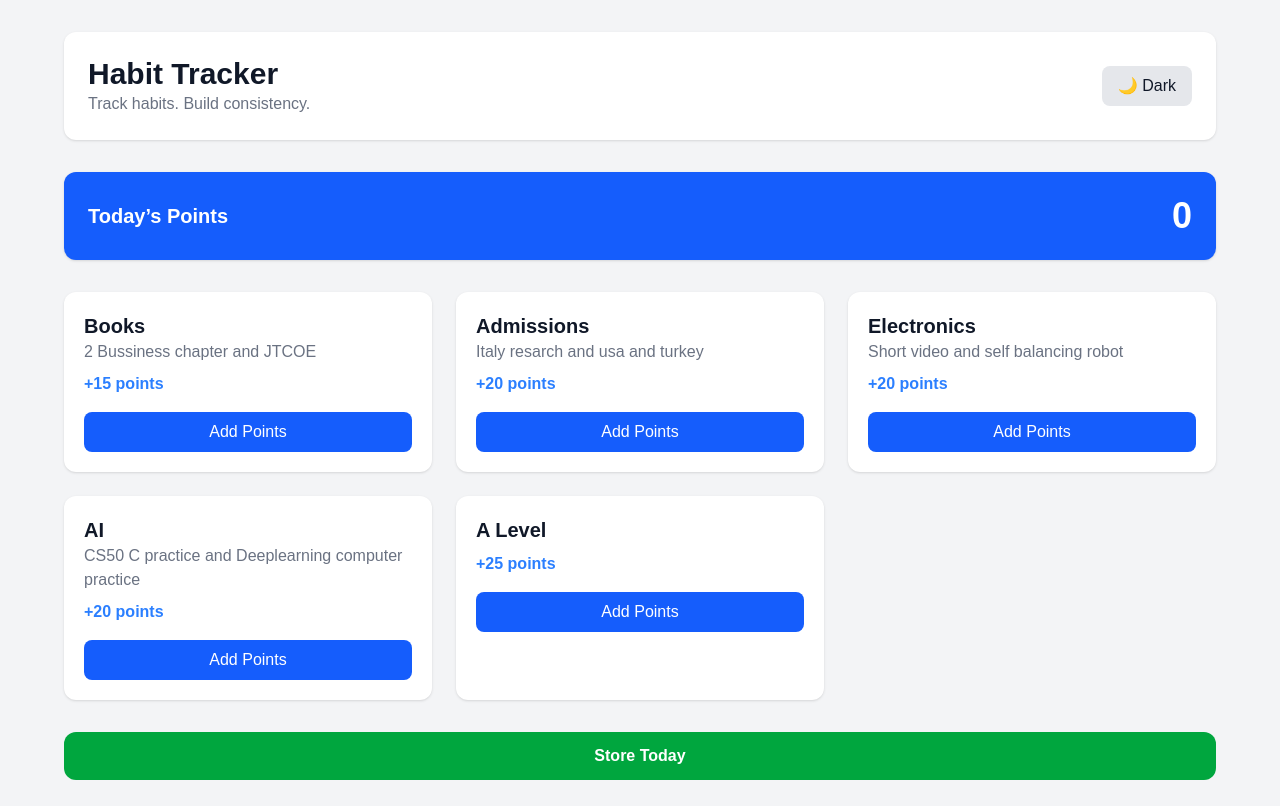
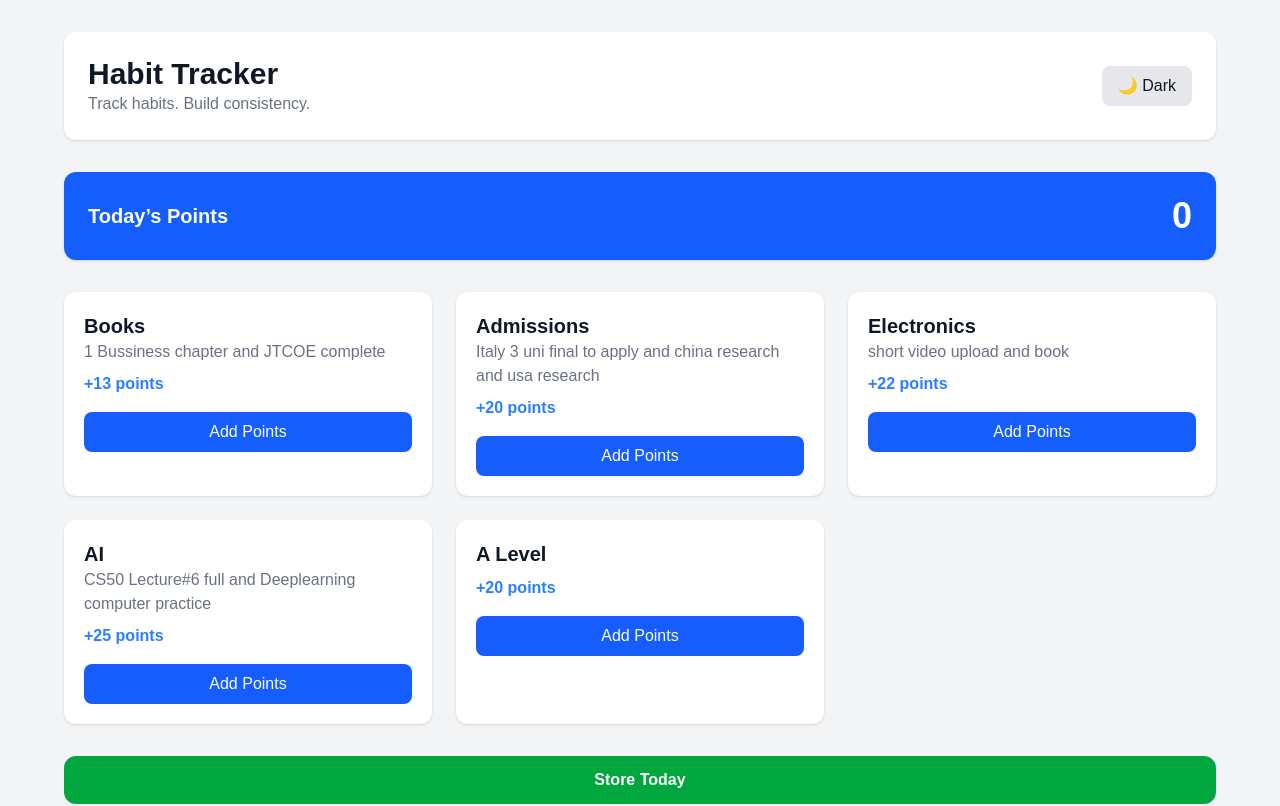
Before and after one commit to wasif-69/Productivity, a Next.js app: page /habbits in a window 1280 px wide. Shown: the top 806 px of the page. Built offline with nearby package versions, Linux system fonts and the light colour scheme; no server answers; the database is empty.

Commit message:
adding more

```diff
--- a/app/habbits/page.tsx
+++ b/app/habbits/page.tsx
@@ -36,12 +36,12 @@ export default function Page() {
   });
 
   const habbitList = [
-    { name: "Books", minimum: "2 Bussiness chapter and JTCOE ", points:15  },
-    { name: "Admissions", minimum: "Italy resarch and usa and turkey", points:20  },
+    { name: "Books", minimum: "1 Bussiness chapter and JTCOE complete ", points:13  },
+    { name: "Admissions", minimum: "Italy 3 uni final to apply   and  china research and usa research", points:20  },
     // { name: "BNA", minimum: "Practice on 1 compitition and leetcode 2 questions and team and physics  ", points:15  },
-    { name: "Electronics", minimum: "Short video and self balancing robot" , points:20  },
-    { name: "AI", minimum: "CS50 C practice and Deeplearning computer practice", points:20  },
-  { name:"A Level",minimun:" Trignometry,Poly,Partial fraction practice",points:25}
+    { name: "Electronics", minimum: " short video upload and book" , points:22  },
+    { name: "AI", minimum: "CS50 Lecture#6 full  and Deeplearning computer practice", points:25  },
+  { name:"A Level",minimun:" Complex Numbers notes and practice ",points:20}
   ];
 
   const getDocsFireStore = async () => {
```
